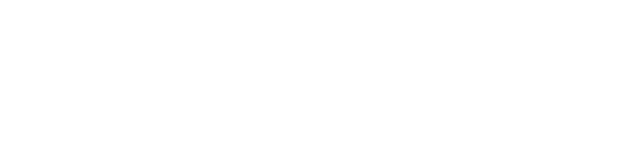
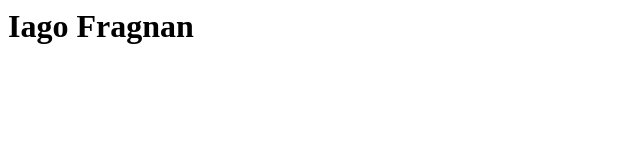
Before and after one commit to iagof-dev/EtecCHATBOT, a plain HTML site: page index.html in a window 1280 px wide. Shown: the whole page, without its empty margins (0-640 px from the left). Drawn offline with Linux system fonts and the light colour scheme.

Commit message:
Update index.html

```diff
--- a/index.html
+++ b/index.html
@@ -42,6 +42,9 @@ function initLandbot() {
 </script>
 
 <body>
+
+  <h1>Iago Fragnan</h1>
+
 </body>
 
 </html>
```
